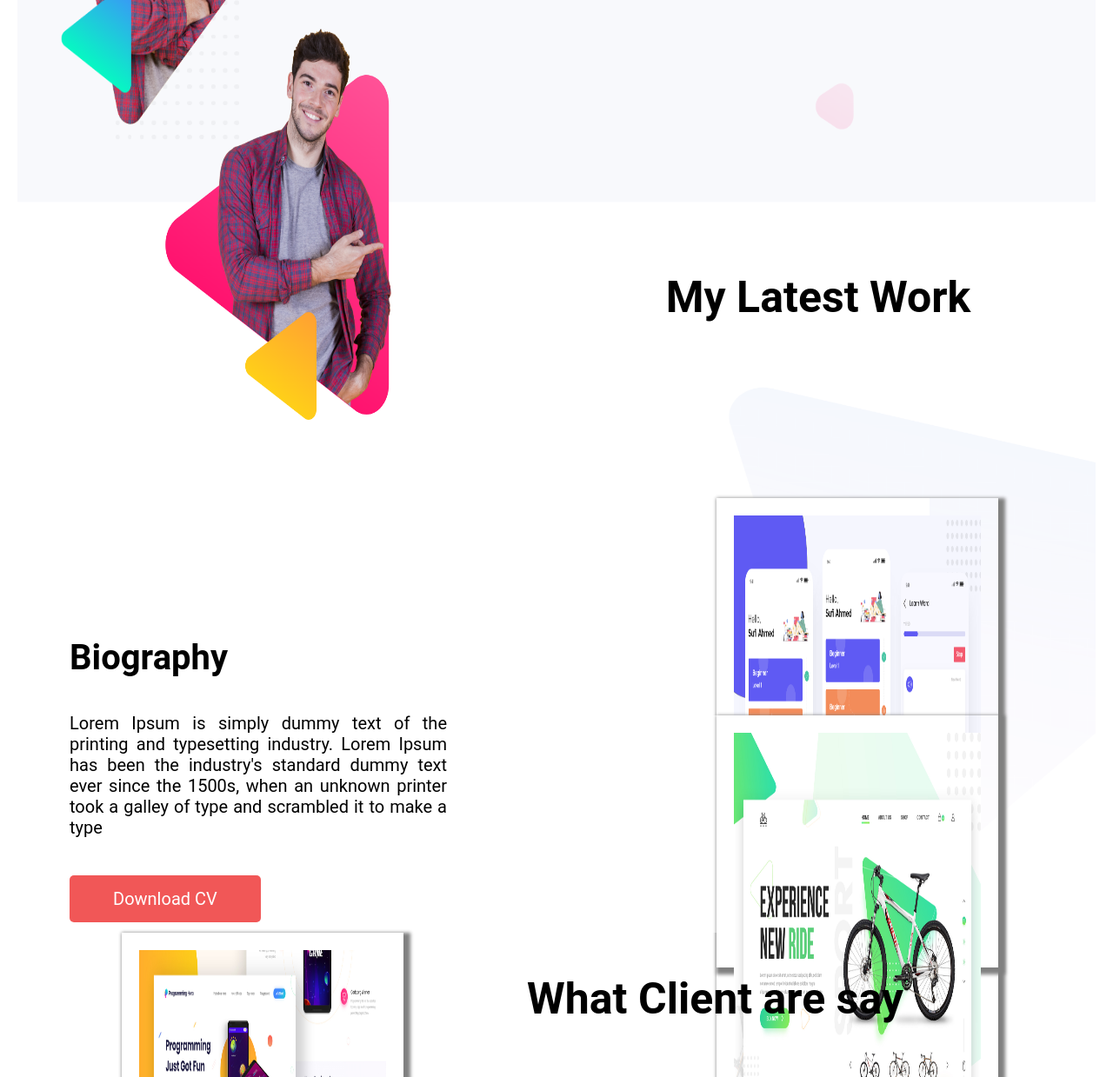
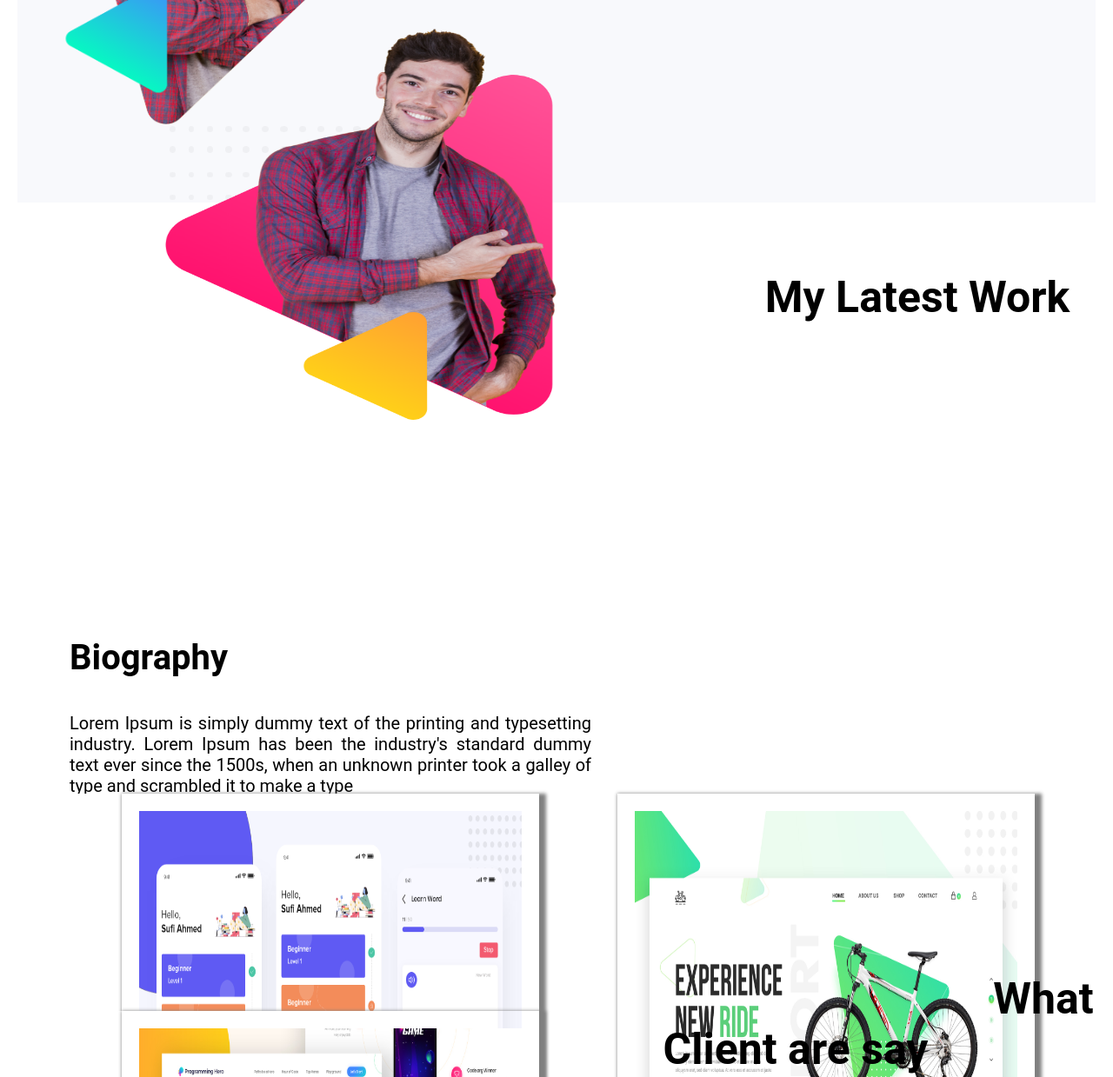
Before and after one commit to ornob011/Portfolio, a plain HTML site: page index.html in a window 1280 px wide. Shown: the part 1107-2346 px from the top of the page at 87% size. Drawn offline with Linux system fonts and the light colour scheme.

Commit message:
portfolio 2.0

```diff
--- a/style.css
+++ b/style.css
@@ -33,7 +33,7 @@ body {
 .sec1 {
     margin: 90px 30px 90px 140px;
     height: 420px;
-    width: 30%;
+    width: 600px;
     float: left;
     padding: 30px;
 }
@@ -41,7 +41,6 @@ body {
 .biography {
     background-image: url("images/biography-bg.png");
     background-repeat: no-repeat;
-    background-size: 100% 650px;
     height: 650px;
     margin: 20px;
 }
@@ -49,7 +48,7 @@ body {
 .sec2 {
     margin: 90px 140px 90px 30px;
     height: 100px;
-    width: 35%;
+    width: 600px;
     float: left;
     padding: 30px;
 }
@@ -57,7 +56,6 @@ body {
 .latest-work {
     background-image: url("images/latest-work-bg.png");
     background-repeat: no-repeat;
-    background-size: 100% 650px;
     height: 650px;
     margin: 80px 20px 20px 0px;
 }
@@ -65,7 +63,7 @@ body {
 .latest-work-image {
     margin-left: 70px;
     height: 250px;
-    width: 25%;
+    width: 500px;
     float: left;
     background-color: white;
 }
@@ -73,7 +71,6 @@ body {
 .lower {
     background-image: url("images/footer-bg.png");
     background-repeat: no-repeat;
-    background-size: 100% 650px;
     height: 650px;
     margin: 0px 20px 20px 0px;
 }
@@ -123,7 +120,7 @@ p {
 
 img {
     height: 450px;
-    width: 70%;
+    width: 450px;
 }
 
 .work {
@@ -131,12 +128,12 @@ img {
     margin-right: auto;
     box-shadow: 4px 4px 4px 4px gray;
     height: 500px;
-    width: 90%;
+    width: 440px;
     padding: 20px 20px;
 }
 
 .testimony-client {
-    width: 35%;
+    width: 500px;
     margin: 40px auto 0px auto;
     text-align: justify;
 }
```
